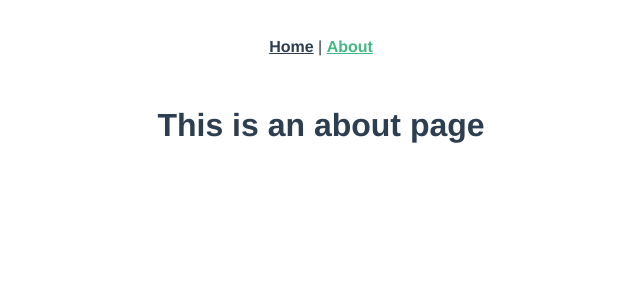
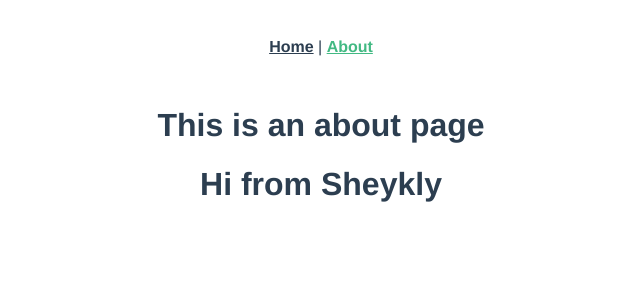
Before and after one commit to TaylorChrisL/online-resumes, a Vue app: page /about in a window 1280 px wide. Shown: the top 300 px of the page, without its empty margins (319-959 px from the left). Built offline with nearby package versions, Linux system fonts and the light colour scheme.

Commit message:
tests git pull

```diff
--- a/src/views/AboutView.vue
+++ b/src/views/AboutView.vue
@@ -1,5 +1,6 @@
 <template>
   <div class="about">
     <h1>This is an about page</h1>
+    <h1>Hi from Sheykly</h1>
   </div>
 </template>
```
Also changed, not shown: 1 other file (tests, documents, lock files or other folders).
